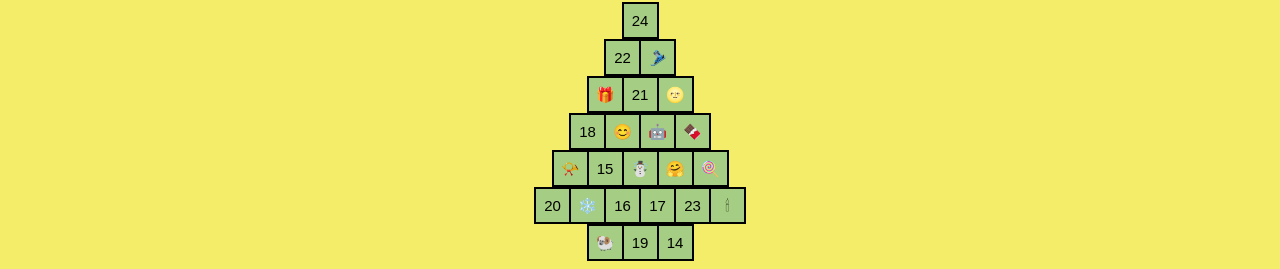
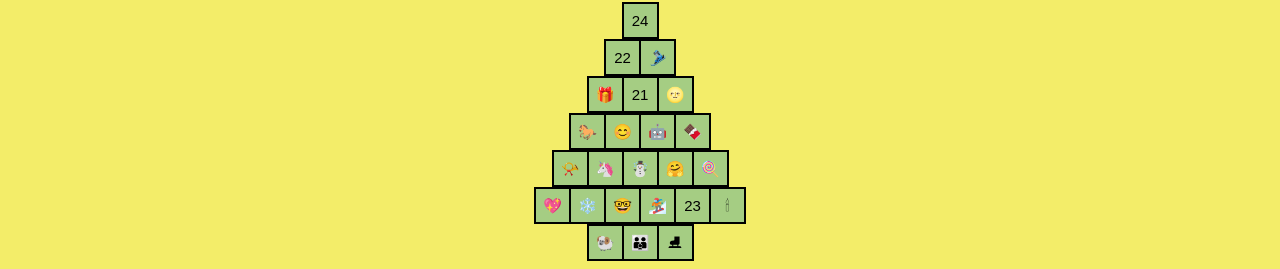
Before and after one commit to symojy/symojy.github.io, a plain HTML site: page index.html in a window 1280 px wide. Shown: the part 602-871 px from the top of the page. Drawn offline with Linux system fonts and the light colour scheme; a script that the page names is missing.

Commit message:
【アドベントカレンダー】20までの絵文字を追加

```diff
--- a/index.html
+++ b/index.html
@@ -119,7 +119,7 @@ $(function() {
 <table class="sample_01">
 
 <tr>
-<td>18</td>
+<td>🐎</td>
 <td>😊</td>
 <td>🤖</td>
 <td>🍫</td>
@@ -130,7 +130,7 @@ $(function() {
 
 <tr>
 <td>📯</td>
-<td>15</td>
+<td>🦄</td>
 <td>☃️</td>
 <td>🤗</td>
 <td>🍭</td>
@@ -140,10 +140,10 @@ $(function() {
 <table class="sample_01">
 
 <tr>
-<td>20</td>
+<td>💖</td>
 <td>❄️</td>
-<td>16</td>
-<td>17</td>
+<td>🤓</td>
+<td>🏂</td>
 <td>23</td>
 <td>🕯</td>
 </tr>
@@ -153,8 +153,8 @@ $(function() {
 
 <tr>
 <td>🐏</td>
-<td>19</td>
-<td>14</td>
+<td>👪</td>
+<td>⛸</td>
 </tr>
 
 </table>
```
